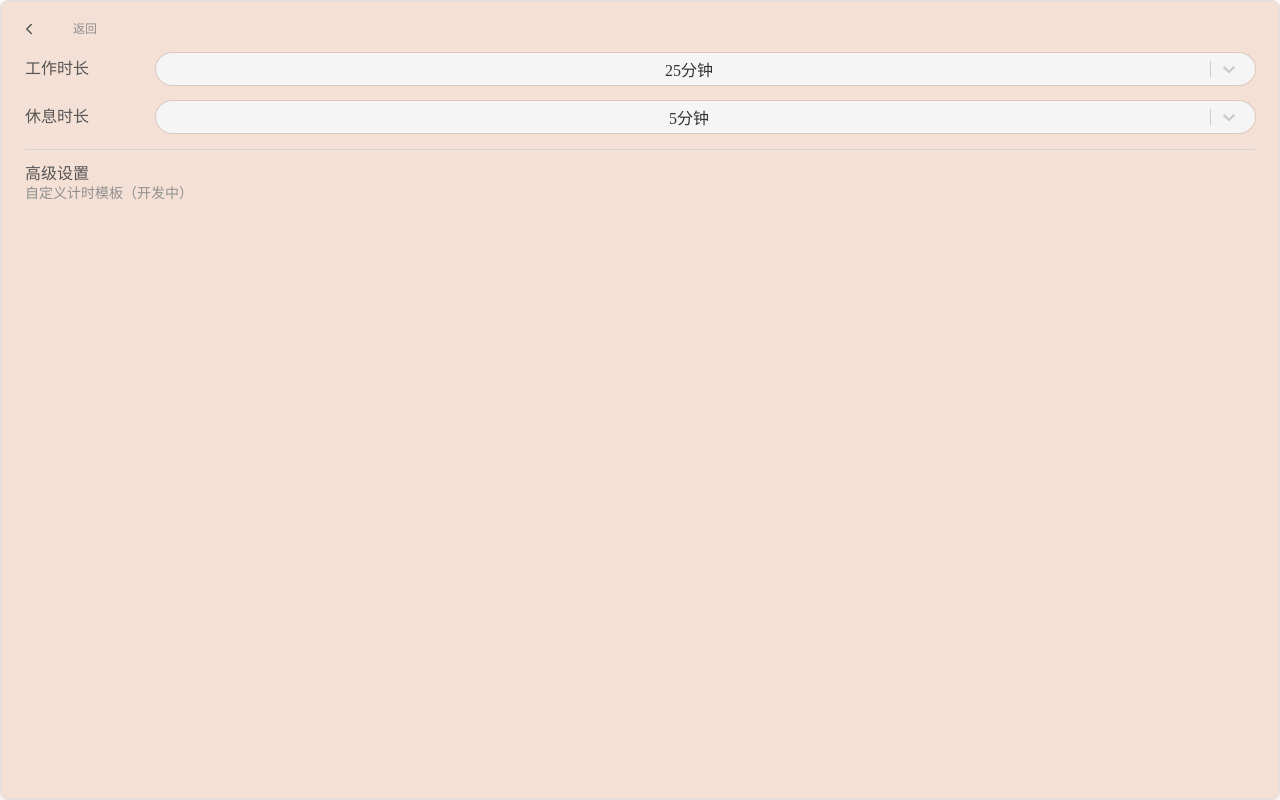
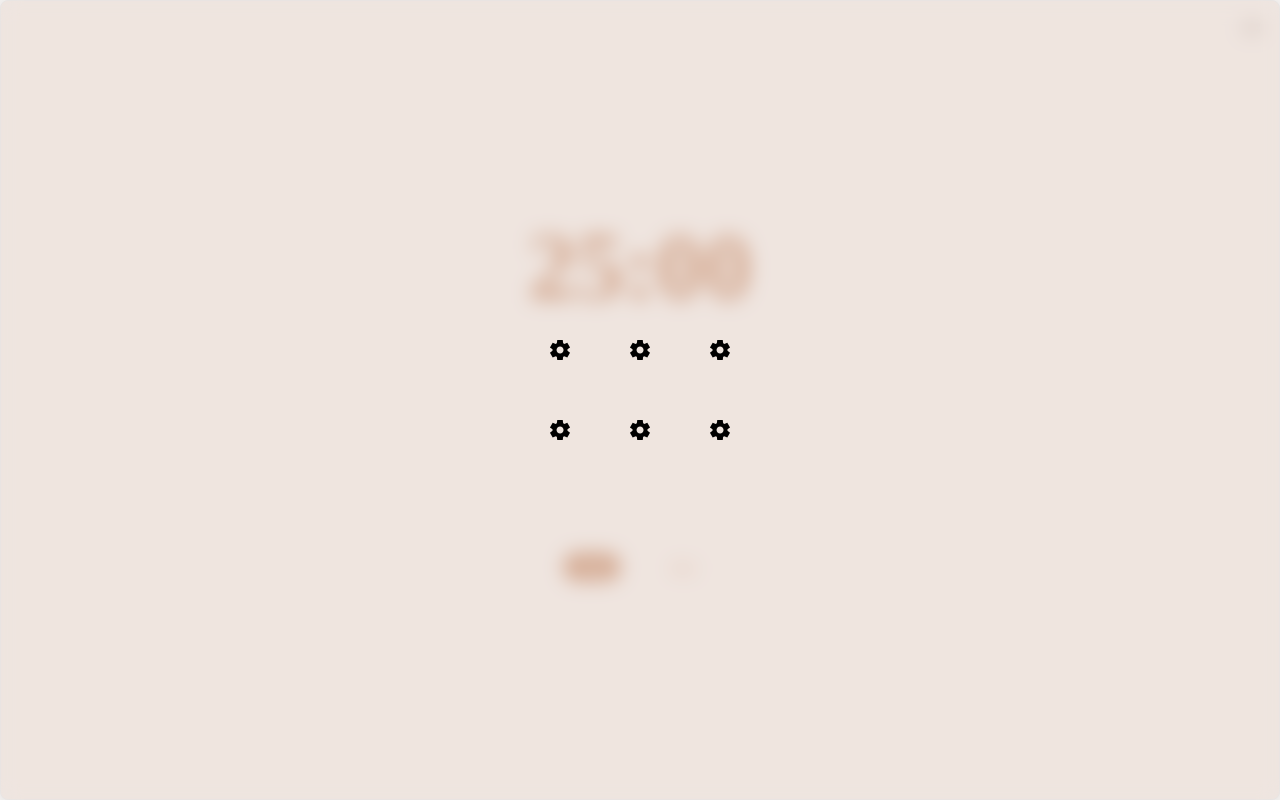
Before and after one commit to workblockchain/client, a React (Vite) app: page / in a window 1280 px wide. Both pictures are taken after a click on the icon 1252 px from the left and 28 px from the top of the page. Built offline with nearby package versions, Linux system fonts and the light colour scheme.

Commit message:
feat: navigation component

```diff
--- a/src/components/Button/Button.tsx
+++ b/src/components/Button/Button.tsx
@@ -19,6 +19,8 @@ import {darken, transparentize} from "polished"
 import styled, {css} from "styled-components"
 import {colors} from "../../styles/colors"
 import {styledCommon} from "../../styles/common"
+
+export const LARGE_BUTTON_SIZE = 72 as const
 
 export type VariantType =
   | "solid"
@@ -139,8 +141,8 @@ const $variantStyles = (
 
   ${$variant === "largeIconWithLabel" &&
   css`
-    width: 72px;
-    height: 72px;
+    width: ${LARGE_BUTTON_SIZE}px;
+    height: ${LARGE_BUTTON_SIZE}px;
     padding: 12px;
     border-radius: 24px;
     display: inline-flex;
@@ -151,6 +153,7 @@ const $variantStyles = (
     background-color: transparent;
     transition: background-color 0.2s ease;
     box-shadow: none;
+    flex-shrink: 0;
 
     &:hover:not(:disabled) {
       box-shadow: 0 0 0 1px rgba(0, 0, 0, 0.1);
--- /dev/null
+++ b/src/components/PomodoroLayout/Navigation.tsx
@@ -0,0 +1,111 @@
+// Copyright (c) 2025-present WorkBlockChain Team.
+//
+// WorkBlockChain Client is licensed under Mulan PubL v2.
+// You can use this software according to
+// the terms and conditions of the Mulan PubL v2.
+// You may obtain a copy of Mulan PubL v2 at:
+//
+//   http://license.coscl.org.cn/MulanPubL-2.0
+//
+// THIS SOFTWARE IS PROVIDED ON AN "AS IS" BASIS,
+// WITHOUT WARRANTIES OF ANY KIND, EITHER EXPRESS OR IMPLIED,
+// INCLUDING BUT NOT LIMITED TO NON-INFRINGEMENT,
+// MERCHANTABILITY OR FIT FOR A PARTICULAR PURPOSE.
+// See the Mulan PubL v2 for more details.
+//
+// === Auto generated, DO NOT EDIT ABOVE ===
+
+import {transparentize} from "polished"
+import {useMemo, type ReactNode} from "react"
+import {styled} from "styled-components"
+import {colors} from "../../styles/colors"
+import {Button, LARGE_BUTTON_SIZE} from "../Button/Button"
+
+export interface NavigationProps {
+  onClose: () => void
+  closeOnClick?: boolean
+  targets: Array<{
+    icon: ReactNode
+    label: string
+    onClick: () => void
+  }>
+  show?: boolean
+}
+
+export const Navigation = ({
+  targets,
+  onClose,
+  closeOnClick = true,
+  show,
+}: NavigationProps) => {
+  const col = useMemo(
+    () => Math.ceil(targets.length / Math.ceil(targets.length / 4)),
+    [targets.length]
+  )
+  return (
+    <Overlay onClick={onClose} data-visible={show}>
+      <NavigationContainer
+        style={{
+          width: `${col * (LARGE_BUTTON_SIZE + 8) - 8}px`,
+        }}
+        onClick={(e) => e.stopPropagation()}
+        data-visible={show}
+      >
+        {targets.map((item, index) => (
+          <Button
+            key={item.label + index}
+            $variant="largeIconWithLabel"
+            $primaryColor={colors.Neutral500}
+            onClick={() => {
+              item.onClick()
+              if (closeOnClick) onClose()
+            }}
+          >
+            {item.icon}
+            <span>{item.label}</span>
+          </Button>
+        ))}
+      </NavigationContainer>
+    </Overlay>
+  )
+}
+
+const Overlay = styled.div`
+  position: fixed;
+  top: 0;
+  left: 0;
+  right: 0;
+  bottom: 0;
+  background: ${transparentize(0.5, colors.Neutral100)};
+  backdrop-filter: blur(10px);
+  z-index: 100;
+  opacity: 0;
+  transition: opacity 0.3s ease;
+  pointer-events: none;
+
+  &[data-visible="true"] {
+    opacity: 1;
+    pointer-events: auto;
+  }
+`
+
+const NavigationContainer = styled.div`
+  position: fixed;
+  top: 50%;
+  left: 50%;
+  transform: translate(-50%, -50%) scale(0.8);
+  display: flex;
+  gap: 8px;
+  align-items: center;
+  justify-content: center;
+  flex-wrap: wrap;
+  opacity: 0;
+  transition: all 0.3s ease;
+  pointer-events: none;
+
+  &[data-visible="true"] {
+    opacity: 1;
+    transform: translate(-50%, -50%) scale(1);
+    pointer-events: auto;
+  }
+`
--- a/src/components/PomodoroLayout/PomodoroLayout.tsx
+++ b/src/components/PomodoroLayout/PomodoroLayout.tsx
@@ -16,6 +16,7 @@
 // === Auto generated, DO NOT EDIT ABOVE ===
 
 import GearIcon from "@/assets/gear.svg?react"
+import NavigationSvg from "@/assets/navigation.svg?react"
 import {useState} from "react"
 import styled from "styled-components"
 import {Layout} from ".."
@@ -25,8 +26,10 @@ import {
 } from "../../stores/usePomodoroTimer"
 import {colors} from "../../styles"
 import {secondToHMS} from "../../utils"
+import {Portal} from "../Portal/Portal"
 import {CommitLayout} from "./CommitLayout"
 import {ConfigLayout} from "./ConfigLayout"
+import {Navigation} from "./Navigation"
 import {TimerLayout} from "./TimerLayout"
 
 // const PhaseTitle = styled.h2`
@@ -51,6 +54,39 @@ const Container = styled(Layout)<{$phase: TimerPhaseType}>`
 `
 
 export const PomodoroLayout = () => {
+  const [showNavigation, setShowNavigation] = useState(false)
+  const demoTargets = [
+    {
+      icon: <GearIcon width={24} height={24} />,
+      label: "设置",
+      onClick: () => setCurrentLayout("config"),
+    },
+    {
+      icon: <GearIcon width={24} height={24} />,
+      label: "设置",
+      onClick: () => setCurrentLayout("config"),
+    },
+    {
+      icon: <GearIcon width={24} height={24} />,
+      label: "设置",
+      onClick: () => setCurrentLayout("config"),
+    },
+    {
+      icon: <GearIcon width={24} height={24} />,
+      label: "设置",
+      onClick: () => setCurrentLayout("config"),
+    },
+    {
+      icon: <GearIcon width={24} height={24} />,
+      label: "设置",
+      onClick: () => setCurrentLayout("config"),
+    },
+    {
+      icon: <GearIcon width={24} height={24} />,
+      label: "设置",
+      onClick: () => setCurrentLayout("config"),
+    },
+  ]
   const [currentLayout, setCurrentLayout] = useState<
     "timer" | "commit" | "config"
   >("timer")
@@ -106,13 +142,20 @@ export const PomodoroLayout = () => {
 
   // 配置按钮点击处理
   const handleConfigClick = () => {
-    setCurrentLayout("config")
+    setShowNavigation(true)
   }
 
   return (
     <Container $phase={timerPhase}>
+      <Portal>
+        <Navigation
+          targets={demoTargets}
+          onClose={() => setShowNavigation(false)}
+          show={showNavigation}
+        />
+      </Portal>
       {currentLayout === "timer" && (
-        <GearIcon
+        <NavigationSvg
           onClick={handleConfigClick}
           style={{
             position: "absolute",
--- a/src/components/Portal/Portal.tsx
+++ b/src/components/Portal/Portal.tsx
@@ -15,27 +15,31 @@
 //
 // === Auto generated, DO NOT EDIT ABOVE ===
 
-import {useEffect} from "react"
+import {useEffect, useState} from "react"
 import {createPortal} from "react-dom"
-import styled from "styled-components"
 
 type PortalProps = {
   id?: string
   children: React.ReactNode
 }
 
+function getRootContainer() {
+  const root = document.getElementById(PORTAL_CONTAINER_ID)
+  if (!root) {
+    const newRoot = document.createElement("div")
+    newRoot.id = PORTAL_CONTAINER_ID
+    document.getElementById("root")?.appendChild(newRoot)
+    return newRoot
+  }
+  return root
+}
+
 export const Portal = ({id = PORTAL_CONTAINER_ID, children}: PortalProps) => {
+  const [container, setContainer] = useState<HTMLElement | null>(null)
+
   useEffect(() => {
-    const rootContainer = document.getElementById(PORTAL_CONTAINER_ID)
+    const rootContainer = getRootContainer()
     let container = document.getElementById(id)
-
-    if (import.meta.env.DEV && !rootContainer) {
-      console.error(
-        `Portal根容器未找到。\n` +
-          `请确保在应用根组件中包含 <PortalContainers/> 组件`
-      )
-      return
-    }
 
     if (!container && rootContainer) {
       container = document.createElement("div")
@@ -43,24 +47,20 @@ export const Portal = ({id = PORTAL_CONTAINER_ID, children}: PortalProps) => {
       rootContainer.appendChild(container)
     }
 
+    setContainer(container)
+
     return () => {
-      if (container && rootContainer?.contains(container)) {
+      if (
+        id !== PORTAL_CONTAINER_ID &&
+        container &&
+        rootContainer?.contains(container)
+      ) {
         rootContainer.removeChild(container)
       }
     }
   }, [id])
 
-  const container = document.getElementById(id)
   return container ? createPortal(children, container) : null
 }
 
 const PORTAL_CONTAINER_ID = "root-portal-container"
-export const PortalContainers = () => {
-  return <Container id={PORTAL_CONTAINER_ID} />
-}
-
-const Container = styled.div`
-  position: fixed;
-  top: 0;
-  left: 0;
-`
```
Also changed, not shown: 1 other file (tests, documents, lock files or other folders).
